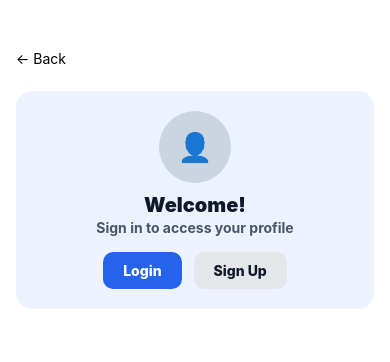
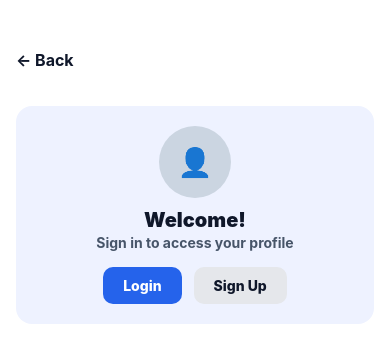
Before and after one commit to developerekene/kc-mobile, a React Native app: screen /ProfileScreen in a window 390 px wide. Shown: the top 362 px of the page. Built offline with nearby package versions, Linux system fonts and the light colour scheme.

Commit message:
3rd deployment to playstore .

```diff
--- a/src/app/screens/ProfileScreen.tsx
+++ b/src/app/screens/ProfileScreen.tsx
@@ -29,7 +29,7 @@ const ProfileScreen: React.FC<any> = ({ navigation }) => {
             {/* HEADER */}
             <View style={styles.header}>
                 <TouchableOpacity onPress={() => navigation.goBack()}>
-                <Text style={styles.back}>← Back</Text>
+                    <Text style={styles.back}>← Back</Text>
                     {/* <Ionicons name="arrow-back" size={24} color="#0F172A" /> */}
                 </TouchableOpacity>
 
@@ -286,6 +286,12 @@ const styles = StyleSheet.create({
         justifyContent: "space-between",
         marginBottom: 24,
     },
+    back: {
+        fontSize: 16,
+        fontWeight: "700",
+        color: "#0F172A",
+        marginBottom: 12,
+    },
     headerTitle: {
         fontSize: 18,
         fontWeight: "900",
```
